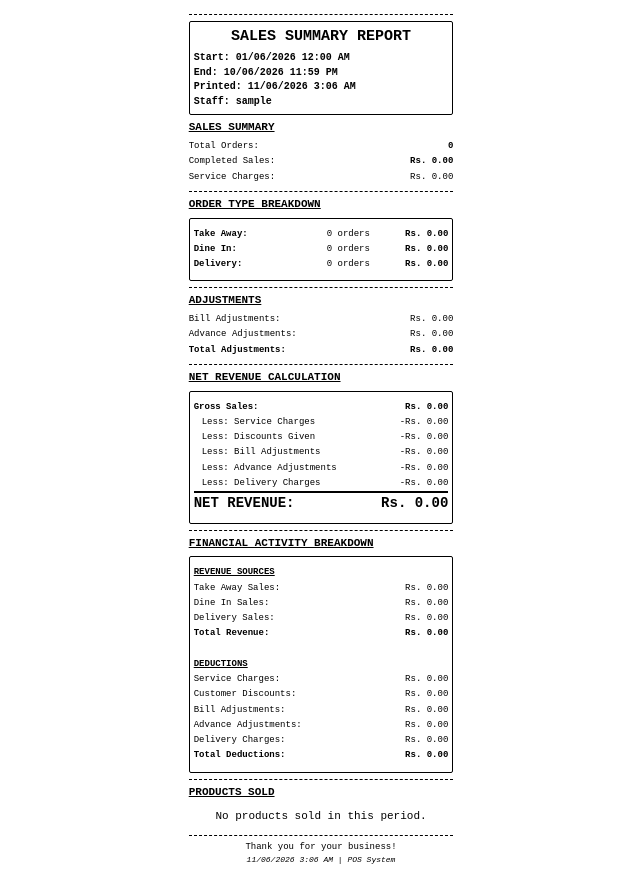
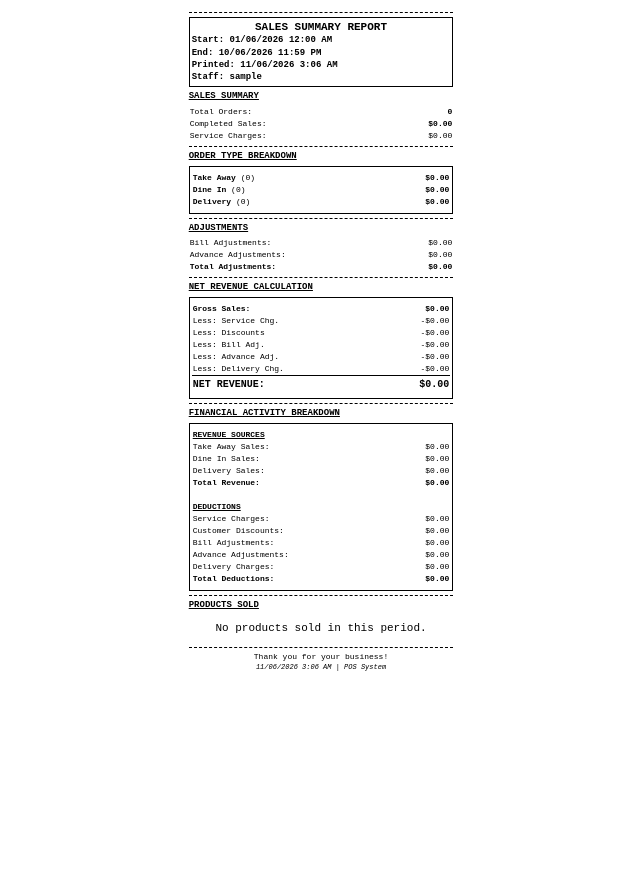
Before and after one commit to memsa771-hub/Pb-pos-active, a Django app: page /reports/sales/receipt/ in a window 1280 px wide. Shown: the whole page, without its empty margins (319-959 px from the left). After the commit the page ends 671 px from the top, so only its background shows below. Run offline with Django 4.2, Linux system fonts and the light colour scheme; a user stored in the database is signed in; tables that the repository leaves empty hold one stand-in row (values such as "Sample post").

Commit message:
Fix sales report layout, currency defaults, and product delete modal.
Use dollar fallbacks and tighter thermal receipt widths, and replace broken in-table delete modals with AJAX-backed shared modal handling.

Co-authored-by: Cursor <cursoragent@cursor.com>

```diff
--- a/posapp/templates/posapp/partials/thermal_receipt_styles.html
+++ b/posapp/templates/posapp/partials/thermal_receipt_styles.html
@@ -278,6 +278,8 @@
             position: absolute;
             left: 0;
             top: 0;
+            overflow: hidden;
+            box-sizing: border-box;
             {% if receipt_paper_size == '58mm' %}
             width: 52mm !important;
             max-width: 52mm !important;
--- a/posapp/templates/posapp/reports/sales_receipt.html
+++ b/posapp/templates/posapp/reports/sales_receipt.html
@@ -10,44 +10,71 @@
     <style>
         .header {
             text-align: center;
-            margin-bottom: 6px;
+            margin-bottom: 4px;
         }
         .header h1 {
-            font-size: 14px;
+            font-size: 12px;
             font-weight: bold;
             margin: 0 0 2px 0;
+            word-wrap: break-word;
+            overflow-wrap: anywhere;
         }
         .header p {
-            margin: 2px 0;
-            font-size: 10px;
+            margin: 1px 0;
+            font-size: 9px;
+            word-wrap: break-word;
+            overflow-wrap: anywhere;
         }
         .divider {
             border-top: 1px dashed #000;
-            margin: 6px 0;
+            margin: 4px 0;
         }
         .report-info {
-            margin: 6px 0;
-            font-size: 10px;
+            margin: 4px 0;
+            font-size: 9px;
         }
         .report-info p {
-            margin: 2px 0;
+            margin: 1px 0;
             font-weight: bold;
+            word-wrap: break-word;
+            overflow-wrap: anywhere;
         }
         table {
             width: 100%;
+            max-width: 100%;
+            table-layout: fixed;
             border-collapse: collapse;
-            font-size: 9px;
-            margin: 4px 0;
+            font-size: 8px;
+            margin: 3px 0;
         }
         th, td {
             text-align: left;
-            padding: 2px 0;
+            padding: 1px 1px;
+            vertical-align: top;
+            word-wrap: break-word;
+            overflow-wrap: anywhere;
         }
         th {
             font-weight: bold;
         }
+        .col-label {
+            width: 58%;
+        }
+        .col-value {
+            width: 42%;
+        }
+        .col-item {
+            width: 52%;
+        }
+        .col-qty {
+            width: 14%;
+        }
+        .col-amt {
+            width: 34%;
+        }
         .right {
             text-align: right;
+            white-space: nowrap;
         }
         .center {
             text-align: center;
@@ -56,22 +83,22 @@
             font-weight: bold;
         }
         h2 {
-            font-size: 11px !important;
-            margin: 6px 0 3px 0 !important;
+            font-size: 9px !important;
+            margin: 4px 0 2px 0 !important;
             text-decoration: underline;
         }
         .footer {
             text-align: center;
-            margin-top: 8px;
-            font-size: 9px;
-            padding-top: 4px;
+            margin-top: 6px;
+            font-size: 8px;
+            padding-top: 3px;
             border-top: 1px dashed #000;
         }
         .footer p {
-            margin: 2px 0;
+            margin: 1px 0;
         }
         .small-text {
-            font-size: 8px;
+            font-size: 7px;
             color: #000;
             font-style: italic;
         }
@@ -79,29 +106,32 @@
             color: #000;
             font-weight: bold;
         }
-        .print-controls {
-            display: flex;
-            justify-content: space-between;
-            margin-bottom: 10px;
-            padding: 5px;
-            background-color: #f8f9fa;
-            border-radius: 3px;
-        }
         .section-box {
             border: 1px solid #000;
-            padding: 4px;
-            margin: 6px 0;
-            border-radius: 2px;
+            padding: 2px;
+            margin: 4px 0;
+            max-width: 100%;
+            overflow: hidden;
         }
-        .section-box {
-            border: 1px solid #000;
-            padding: 4px;
-            margin: 6px 0;
+        .report-title {
+            font-size: 11px;
+            text-align: center;
+            margin-bottom: 4px;
         }
-        h2 {
-            font-size: 11px !important;
-            margin: 6px 0 3px !important;
-            text-decoration: underline;
+        .net-revenue-row td {
+            font-size: 10px !important;
+            padding-top: 3px;
+        }
+        @media print {
+            table, th, td, h2, .header h1, .report-info p {
+                font-size: 8px !important;
+            }
+            .net-revenue-row td {
+                font-size: 9px !important;
+            }
+            .section-box {
+                padding: 1px !important;
+            }
         }
     </style>
 </head>
@@ -135,7 +165,7 @@
 
         <!-- Report Info -->
         <div class="report-info section-box">
-            <p style="font-size: 15px; text-align: center; margin-bottom: 6px;">
+            <p class="report-title">
                 {% if filtered_user %}USER SALES REPORT{% else %}SALES SUMMARY REPORT{% endif %}
             </p>
             {% if filtered_user %}
@@ -154,18 +184,17 @@
         <table>
             <tbody>
                 <tr>
-                    <td>Total Orders:</td>
-                    <td class="right"><strong>{{ completed_orders.count }}</strong></td>
+                    <td class="col-label">Total Orders:</td>
+                    <td class="col-value right"><strong>{{ completed_orders.count }}</strong></td>
                 </tr>
                 <tr>
-                    <td>Completed Sales:</td>
-                    <td class="right"><strong>{{ currency_symbol }} {{ total_sales|floatformat:2 }}</strong></td>
+                    <td class="col-label">Completed Sales:</td>
+                    <td class="col-value right"><strong>{{ currency_symbol }}{{ total_sales|floatformat:2 }}</strong></td>
                 </tr>
                 <tr>
-                    <td>Service Charges:</td>
-                    <td class="right">{{ currency_symbol }} {{ total_service_charge|floatformat:2 }}</td>
+                    <td class="col-label">Service Charges:</td>
+                    <td class="col-value right">{{ currency_symbol }}{{ total_service_charge|floatformat:2 }}</td>
                 </tr>
-
             </tbody>
         </table>
 
@@ -177,19 +206,16 @@
             <table>
                 <tbody>
                     <tr>
-                        <td><strong>Take Away:</strong></td>
-                        <td class="right">{{ takeaway_stats.count }} orders</td>
-                        <td class="right"><strong>{{ currency_symbol }} {{ takeaway_stats.total_amount|floatformat:2 }}</strong></td>
+                        <td class="col-label"><strong>Take Away</strong> ({{ takeaway_stats.count }})</td>
+                        <td class="col-value right"><strong>{{ currency_symbol }}{{ takeaway_stats.total_amount|floatformat:2 }}</strong></td>
                     </tr>
                     <tr>
-                        <td><strong>Dine In:</strong></td>
-                        <td class="right">{{ dinein_stats.count }} orders</td>
-                        <td class="right"><strong>{{ currency_symbol }} {{ dinein_stats.total_amount|floatformat:2 }}</strong></td>
+                        <td class="col-label"><strong>Dine In</strong> ({{ dinein_stats.count }})</td>
+                        <td class="col-value right"><strong>{{ currency_symbol }}{{ dinein_stats.total_amount|floatformat:2 }}</strong></td>
                     </tr>
                     <tr>
-                        <td><strong>Delivery:</strong></td>
-                        <td class="right">{{ delivery_stats.count }} orders</td>
-                        <td class="right"><strong>{{ currency_symbol }} {{ delivery_stats.total_amount|floatformat:2 }}</strong></td>
+                        <td class="col-label"><strong>Delivery</strong> ({{ delivery_stats.count }})</td>
+                        <td class="col-value right"><strong>{{ currency_symbol }}{{ delivery_stats.total_amount|floatformat:2 }}</strong></td>
                     </tr>
                 </tbody>
             </table>
@@ -205,9 +231,8 @@
                 <tbody>
                     {% for delivery_person in delivery_person_stats %}
                     <tr>
-                        <td><strong>{{ delivery_person.delivery_person__name }}:</strong></td>
-                        <td class="right">{{ delivery_person.order_count }} orders</td>
-                        <td class="right"><strong>{{ currency_symbol }} {{ delivery_person.total_amount|floatformat:2 }}</strong></td>
+                        <td class="col-label"><strong>{{ delivery_person.delivery_person__name }}</strong> ({{ delivery_person.order_count }})</td>
+                        <td class="col-value right"><strong>{{ currency_symbol }}{{ delivery_person.total_amount|floatformat:2 }}</strong></td>
                     </tr>
                     {% endfor %}
                 </tbody>
@@ -222,16 +247,16 @@
         <table>
             <tbody>
                 <tr>
-                    <td>Bill Adjustments:</td>
-                    <td class="right">{{ currency_symbol }} {{ total_bill_adjustments|floatformat:2 }}</td>
+                    <td class="col-label">Bill Adjustments:</td>
+                    <td class="col-value right">{{ currency_symbol }}{{ total_bill_adjustments|floatformat:2 }}</td>
                 </tr>
                 <tr>
-                    <td>Advance Adjustments:</td>
-                    <td class="right">{{ currency_symbol }} {{ total_advance_adjustments|floatformat:2 }}</td>
+                    <td class="col-label">Advance Adjustments:</td>
+                    <td class="col-value right">{{ currency_symbol }}{{ total_advance_adjustments|floatformat:2 }}</td>
                 </tr>
                 <tr class="total-row">
-                    <td>Total Adjustments:</td>
-                    <td class="right"><strong>{{ currency_symbol }} {{ total_adjustments|floatformat:2 }}</strong></td>
+                    <td class="col-label">Total Adjustments:</td>
+                    <td class="col-value right"><strong>{{ currency_symbol }}{{ total_adjustments|floatformat:2 }}</strong></td>
                 </tr>
             </tbody>
         </table>
@@ -244,37 +269,37 @@
             <table>
                 <tbody>
                     <tr>
-                        <td><strong>Gross Sales:</strong></td>
-                        <td class="right"><strong>{{ currency_symbol }} {{ total_sales|floatformat:2 }}</strong></td>
+                        <td class="col-label"><strong>Gross Sales:</strong></td>
+                        <td class="col-value right"><strong>{{ currency_symbol }}{{ total_sales|floatformat:2 }}</strong></td>
                     </tr>
                     <tr>
-                        <td style="padding-left: 8px;">Less: Service Charges</td>
-                        <td class="right">-{{ currency_symbol }} {{ total_service_charge|floatformat:2 }}</td>
+                        <td class="col-label">Less: Service Chg.</td>
+                        <td class="col-value right">-{{ currency_symbol }}{{ total_service_charge|floatformat:2 }}</td>
                     </tr>
                     <tr>
-                        <td style="padding-left: 8px;">Less: Discounts Given</td>
-                        <td class="right">-{{ currency_symbol }} {{ total_discounts|floatformat:2 }}</td>
+                        <td class="col-label">Less: Discounts</td>
+                        <td class="col-value right">-{{ currency_symbol }}{{ total_discounts|floatformat:2 }}</td>
                     </tr>
                     <tr>
-                        <td style="padding-left: 8px;">Less: Bill Adjustments</td>
-                        <td class="right">-{{ currency_symbol }} {{ total_bill_adjustments|floatformat:2 }}</td>
+                        <td class="col-label">Less: Bill Adj.</td>
+                        <td class="col-value right">-{{ currency_symbol }}{{ total_bill_adjustments|floatformat:2 }}</td>
                     </tr>
                     <tr>
-                        <td style="padding-left: 8px;">Less: Advance Adjustments</td>
-                        <td class="right">-{{ currency_symbol }} {{ total_advance_adjustments|floatformat:2 }}</td>
+                        <td class="col-label">Less: Advance Adj.</td>
+                        <td class="col-value right">-{{ currency_symbol }}{{ total_advance_adjustments|floatformat:2 }}</td>
                     </tr>
                     <tr>
-                        <td style="padding-left: 8px;">Less: Delivery Charges</td>
-                        <td class="right">-{{ currency_symbol }} {{ total_delivery_charges|floatformat:2 }}</td>
+                        <td class="col-label">Less: Delivery Chg.</td>
+                        <td class="col-value right">-{{ currency_symbol }}{{ total_delivery_charges|floatformat:2 }}</td>
                     </tr>
-                    <tr style="border-top: 2px solid #000; margin-top: 4px;" class="total-row">
-                        <td style="font-size: 14px;"><strong>NET REVENUE:</strong></td>
-                        <td class="right" style="font-size: 14px;"><strong>{{ currency_symbol }} {{ net_revenue|floatformat:2 }}</strong></td>
+                    <tr class="total-row net-revenue-row" style="border-top: 1px solid #000;">
+                        <td class="col-label"><strong>NET REVENUE:</strong></td>
+                        <td class="col-value right"><strong>{{ currency_symbol }}{{ net_revenue|floatformat:2 }}</strong></td>
                     </tr>
                     {% if is_shortage %}
                     <tr>
-                        <td style="color: red;"><strong>SHORT AMOUNT:</strong></td>
-                        <td class="right negative-amount"><strong>{{ currency_symbol }} {{ shortage_amount|floatformat:2 }}</strong></td>
+                        <td class="col-label"><strong>SHORT AMOUNT:</strong></td>
+                        <td class="col-value right negative-amount"><strong>{{ currency_symbol }}{{ shortage_amount|floatformat:2 }}</strong></td>
                     </tr>
                     {% endif %}
                 </tbody>
@@ -292,20 +317,20 @@
                         <td colspan="2" style="font-weight: bold; text-decoration: underline;">REVENUE SOURCES</td>
                     </tr>
                     <tr>
-                        <td>Take Away Sales:</td>
-                        <td class="right">{{ currency_symbol }} {{ takeaway_stats.total_amount|floatformat:2 }}</td>
+                        <td class="col-label">Take Away Sales:</td>
+                        <td class="col-value right">{{ currency_symbol }}{{ takeaway_stats.total_amount|floatformat:2 }}</td>
                     </tr>
                     <tr>
-                        <td>Dine In Sales:</td>
-                        <td class="right">{{ currency_symbol }} {{ dinein_stats.total_amount|floatformat:2 }}</td>
+                        <td class="col-label">Dine In Sales:</td>
+                        <td class="col-value right">{{ currency_symbol }}{{ dinein_stats.total_amount|floatformat:2 }}</td>
                     </tr>
                     <tr>
-                        <td>Delivery Sales:</td>
-                        <td class="right">{{ currency_symbol }} {{ delivery_stats.total_amount|floatformat:2 }}</td>
+                        <td class="col-label">Delivery Sales:</td>
+                        <td class="col-value right">{{ currency_symbol }}{{ delivery_stats.total_amount|floatformat:2 }}</td>
                     </tr>
                     <tr class="total-row">
-                        <td><strong>Total Revenue:</strong></td>
-                        <td class="right"><strong>{{ currency_symbol }} {{ total_sales|floatformat:2 }}</strong></td>
+                        <td class="col-label"><strong>Total Revenue:</strong></td>
+                        <td class="col-value right"><strong>{{ currency_symbol }}{{ total_sales|floatformat:2 }}</strong></td>
                     </tr>
                     <tr>
                         <td colspan="2">&nbsp;</td>
@@ -314,30 +339,29 @@
                         <td colspan="2" style="font-weight: bold; text-decoration: underline;">DEDUCTIONS</td>
                     </tr>
                     <tr>
-                        <td>Service Charges:</td>
-                        <td class="right">{{ currency_symbol }} {{ total_service_charge|floatformat:2 }}</td>
+                        <td class="col-label">Service Charges:</td>
+                        <td class="col-value right">{{ currency_symbol }}{{ total_service_charge|floatformat:2 }}</td>
                     </tr>
                     <tr>
-                        <td>Customer Discounts:</td>
-                        <td class="right">{{ currency_symbol }} {{ total_discounts|floatformat:2 }}</td>
+                        <td class="col-label">Customer Discounts:</td>
+                        <td class="col-value right">{{ currency_symbol }}{{ total_discounts|floatformat:2 }}</td>
                     </tr>
                     <tr>
-                        <td>Bill Adjustments:</td>
-                        <td class="right">{{ currency_symbol }} {{ total_bill_adjustments|floatformat:2 }}</td>
+                        <td class="col-label">Bill Adjustments:</td>
+                        <td class="col-value right">{{ currency_symbol }}{{ total_bill_adjustments|floatformat:2 }}</td>
                     </tr>
                     <tr>
-                        <td>Advance Adjustments:</td>
-                        <td class="right">{{ currency_symbol }} {{ total_advance_adjustments|floatformat:2 }}</td>
+                        <td class="col-label">Advance Adjustments:</td>
+                        <td class="col-value right">{{ currency_symbol }}{{ total_advance_adjustments|floatformat:2 }}</td>
                     </tr>
                     <tr>
-                        <td>Delivery Charges:</td>
-                        <td class="right">{{ currency_symbol }} {{ total_delivery_charges|floatformat:2 }}</td>
+                        <td class="col-label">Delivery Charges:</td>
+                        <td class="col-value right">{{ currency_symbol }}{{ total_delivery_charges|floatformat:2 }}</td>
                     </tr>
                     <tr class="total-row">
-                        <td><strong>Total Deductions:</strong></td>
-                        <td class="right"><strong>{{ currency_symbol }} {{ total_deductions|floatformat:2 }}</strong></td>
+                        <td class="col-label"><strong>Total Deductions:</strong></td>
+                        <td class="col-value right"><strong>{{ currency_symbol }}{{ total_deductions|floatformat:2 }}</strong></td>
                     </tr>
-
                 </tbody>
             </table>
         </div>
@@ -350,18 +374,18 @@
         <table>
             <thead>
                 <tr>
-                    <th>ITEM</th>
-                    <th class="right">QTY</th>
-                    <th class="right">AMOUNT</th>
+                    <th class="col-item">ITEM</th>
+                    <th class="col-qty right">QTY</th>
+                    <th class="col-amt right">AMT</th>
                 </tr>
             </thead>
             <tbody>
                 <tr><td colspan="3" class="divider"></td></tr>
                 {% for product in products_sold %}
                 <tr>
-                    <td>{{ product.product__name }}</td>
-                    <td class="right"><strong>{% if product.total_quantity %}{{ product.total_quantity }}{% else %}-{% endif %}</strong></td>
-                    <td class="right">{{ currency_symbol }} {{ product.total_sales|floatformat:2 }}</td>
+                    <td class="col-item">{{ product.product__name }}</td>
+                    <td class="col-qty right"><strong>{% if product.total_quantity %}{{ product.total_quantity }}{% else %}-{% endif %}</strong></td>
+                    <td class="col-amt right">{{ currency_symbol }}{{ product.total_sales|floatformat:2 }}</td>
                 </tr>
                 {% endfor %}
                 <tr><td colspan="3" class="divider"></td></tr>
--- a/posapp/templates/posapp/settings/business_form.html
+++ b/posapp/templates/posapp/settings/business_form.html
@@ -104,7 +104,7 @@
                                     <div class="col-md-6">
                                         <label for="{{ form.currency_symbol.id_for_label }}" class="form-label">Currency Symbol</label>
                                         <input type="text" name="currency_symbol" id="{{ form.currency_symbol.id_for_label }}" class="form-control"
-                                            value="{{ form.currency_symbol.value|default:'Rs.' }}" {% if form.currency_symbol.field.required %}required{% endif %}>
+                                            value="{{ form.currency_symbol.value|default:'$' }}" {% if form.currency_symbol.field.required %}required{% endif %}>
                                     </div>
                                     <div class="col-md-6">
                                         <label for="{{ form.default_service_charge.id_for_label }}" class="form-label">Default Service Charge (%)</label>
--- a/posapp/views/dashboard_views.py
+++ b/posapp/views/dashboard_views.py
@@ -443,12 +443,12 @@ def sales_summary(request, end_day_id=None):
             'business_email', 'currency_symbol'
         ])
 
-        currency_symbol = business_settings['currency_symbol'].setting_value or 'Rs.'
+        currency_symbol = business_settings['currency_symbol'].setting_value or '$'
         business_name = business_settings['business_name'].setting_value or 'POS System'
         business_address = business_settings['business_address'].setting_value or ''
         business_phone = business_settings['business_phone'].setting_value or ''
     except Exception:
-        currency_symbol = 'Rs.'
+        currency_symbol = '$'
         business_name = 'POS System'
         business_address = ''
         business_phone = ''
--- a/posapp/views/order_views.py
+++ b/posapp/views/order_views.py
@@ -2084,7 +2084,7 @@ def delivery_combined_bill(request, delivery_person_id):
         'business_address': business_settings['business_address'].setting_value or '',
         'business_phone': business_settings['business_phone'].setting_value or '',
         'business_email': business_settings['business_email'].setting_value or '',
-        'currency_symbol': business_settings['currency_symbol'].setting_value or 'Rs.',
+        'currency_symbol': business_settings['currency_symbol'].setting_value or '$',
         'receipt_paper_size': business_settings['receipt_paper_size'].setting_value,
         'receipt_custom_css': business_settings['receipt_custom_css'].setting_value,
     }
--- a/posapp/views/reports_views.py
+++ b/posapp/views/reports_views.py
@@ -894,7 +894,7 @@ def sales_receipt(request):
                 'business_address': business_settings['business_address'].setting_value,
                 'business_phone': business_settings['business_phone'].setting_value,
                 'business_email': business_settings['business_email'].setting_value,
-                'currency_symbol': business_settings['currency_symbol'].setting_value or 'Rs.',
+                'currency_symbol': business_settings['currency_symbol'].setting_value or '$',
             })
 
             # Get business logo from BusinessLogo model
@@ -903,7 +903,7 @@ def sales_receipt(request):
             logger.error(f"Error getting business settings: {str(e)}")
             context.update({
                 'business_name': 'POS System',
-                'currency_symbol': 'Rs.',
+                'currency_symbol': '$',
             })
 
         # Get receipt settings
```
Also changed, not shown: posapp/templates/posapp/orders/order_receipt.html (+9 -1 lines), posapp/templates/posapp/products/product_list.html (+111 -37 lines), posapp/templates/posapp/sales_summary.html (+35 -31 lines), posapp/views/product_views.py (+42 -9 lines).
